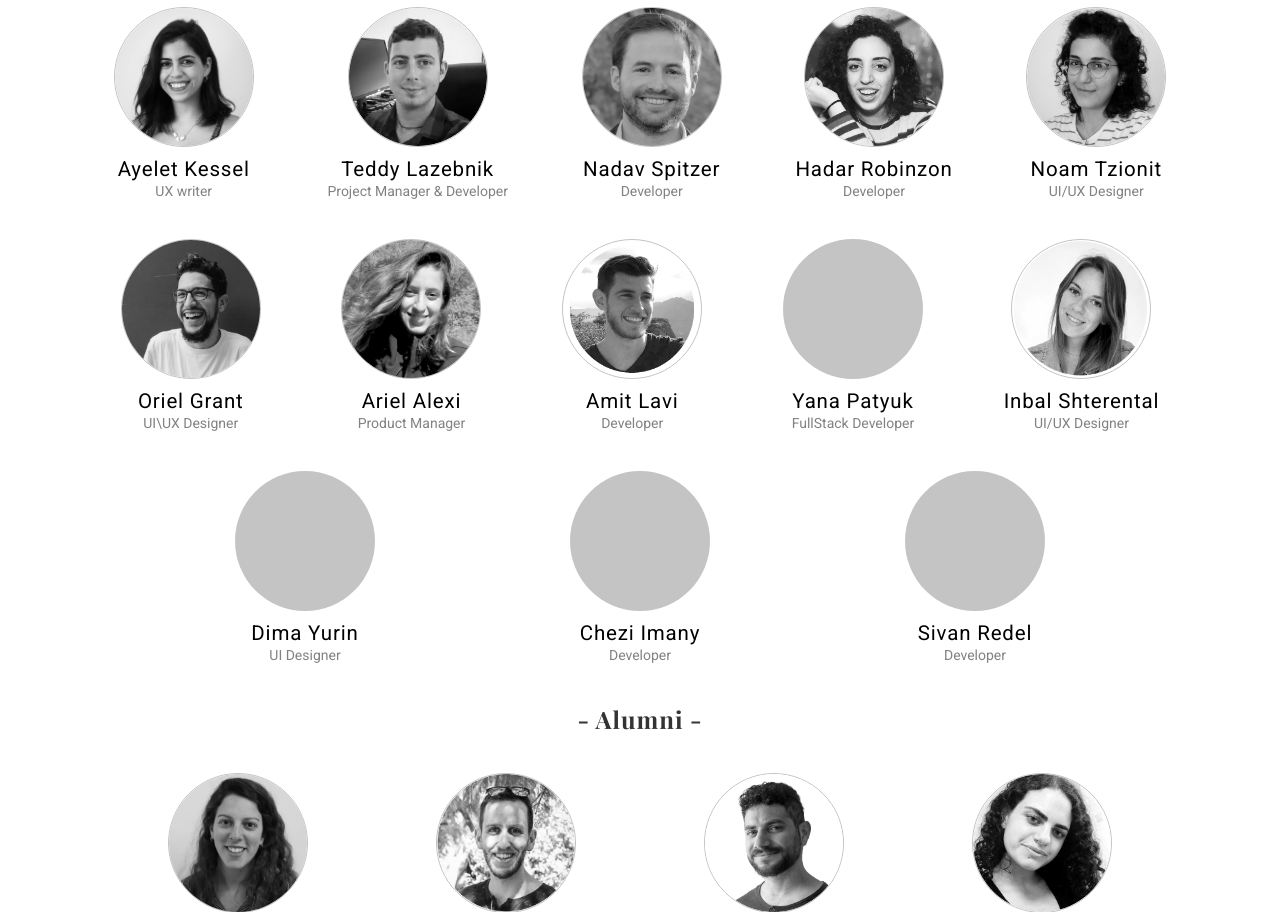
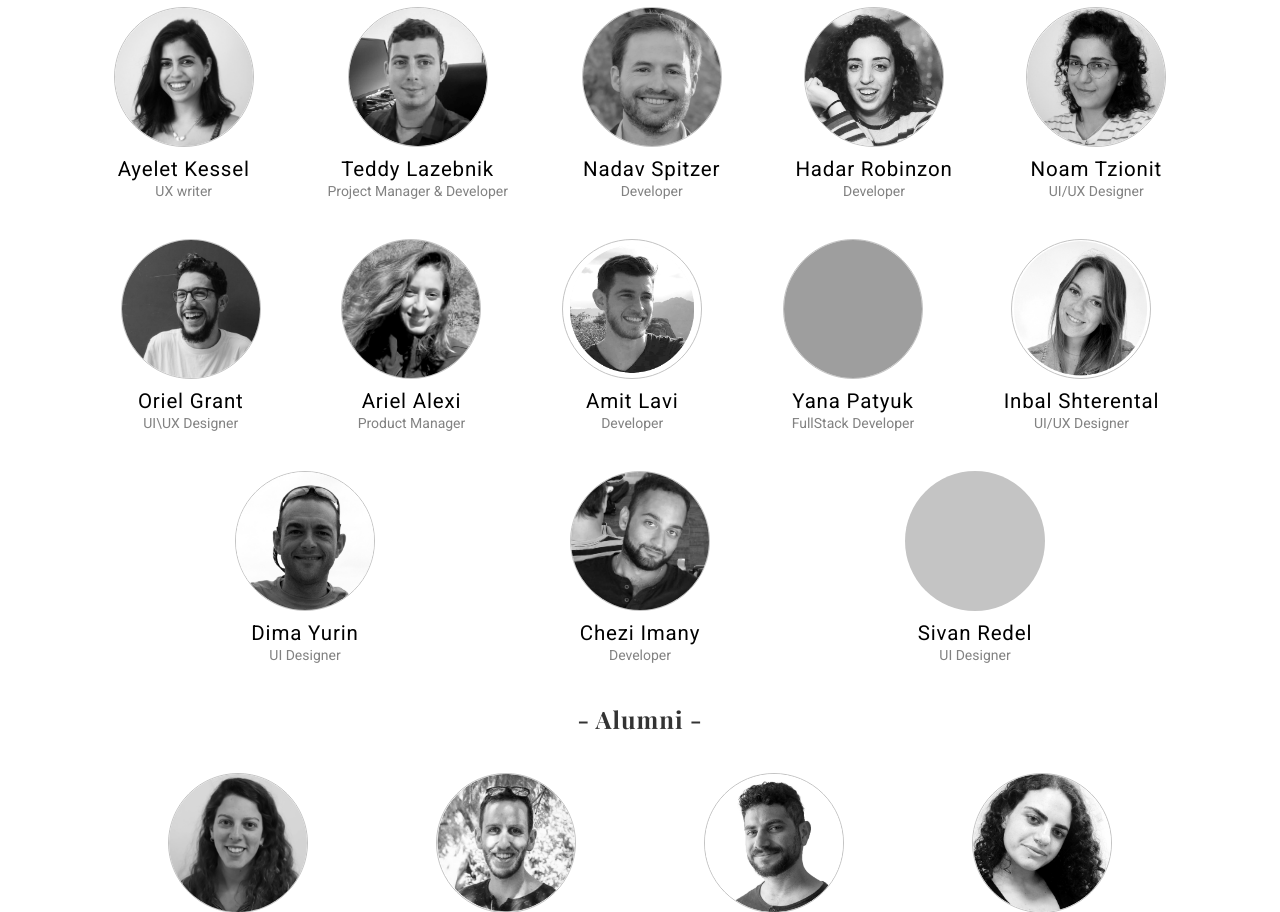
Before and after one commit to lecture-developer/lecture_website_app_generator, a Flask app: page / in a window 1280 px wide; the page is wider, and only the part inside the window is pictured. Shown: the part 2624-3536 px from the top of that part. Run offline with Flask 2, Linux system fonts and the light colour scheme; some libraries are stand-ins or nearby versions; some web fonts are replaced; grey boxes are pictures that could not be loaded.

Commit message:
add faces to the index page

```diff
--- a/templates/index.html
+++ b/templates/index.html
@@ -129,7 +129,7 @@
 						<h5> Developer </h5>
 					</div>
 					<div class="member-item">
-						<div style="width: 140px; height: 140px; border-radius: 100%; background: #C4C4C4; margin-bottom: 10px;"></div>
+						<img src="../static/images/yana.png">
 						<h4>Yana Patyuk </h4>
 						<h5> FullStack Developer </h5>
 					</div>
@@ -141,19 +141,19 @@
 				</div>
 				<div class="personal-row space-evenly" style="margin-bottom: 30px;">
 					<div class="member-item">
-						<div style="width: 140px; height: 140px; border-radius: 100%; background: #C4C4C4; margin-bottom: 10px;"></div>
+						<img src="../static/images/dima.png">
 						<h4>Dima Yurin  </h4>
 						<h5> UI Designer </h5>
 					</div>
 					<div class="member-item">
-						<div style="width: 140px; height: 140px; border-radius: 100%; background: #C4C4C4; margin-bottom: 10px;"></div>
+						<img src="../static/images/chezi.png">
 						<h4>Chezi Imany</h4>
 						<h5> Developer </h5>
 					</div>
 					<div class="member-item">
 						<div style="width: 140px; height: 140px; border-radius: 100%; background: #C4C4C4; margin-bottom: 10px;"></div>
 						<h4>Sivan Redel  </h4>
-						<h5> Developer </h5>
+						<h5> UI Designer </h5>
 					</div>
 				</div>
 				<div class="personal-row space-evenly" style="margin-bottom: 30px;">
@@ -300,7 +300,7 @@
 						<h5> Developer </h5>
 					</div>
 					<div class="member-item">
-						<div style="width: 100px; height: 100px; border-radius: 100%; background: #C4C4C4; margin-bottom: 10px;"></div>
+						<img src="../static/images/yana.png">
 						<h4>Yana Patyuk </h4>
 						<h5> FullStack Developer </h5>
 					</div>
@@ -312,19 +312,19 @@
 				</div>
 				<div class="personal-row space-evenly w-100">
 					<div class="member-item">
-						<div style="width: 100px; height: 100px; border-radius: 100%; background: #C4C4C4; margin-bottom: 10px;"></div>
+						<img src="../static/images/dima.png">
 						<h4>Dima Yurin  </h4>
 						<h5> UI Designer </h5>
 					</div>
 					<div class="member-item">
-						<div style="width: 100px; height: 100px; border-radius: 100%; background: #C4C4C4; margin-bottom: 10px;"></div>
+						<img src="../static/images/chezi.png">
 						<h4>Chezi Imany</h4>
 						<h5> Developer </h5>
 					</div>
 					<div class="member-item">
 						<div style="width: 100px; height: 100px; border-radius: 100%; background: #C4C4C4; margin-bottom: 10px;"></div>
 						<h4>Sivan Redel  </h4>
-						<h5> Developer </h5>
+						<h5> UI Designer </h5>
 					</div>
 				</div>
 				<div class="personal-row space-evenly w-100">
```
Also changed, not shown: static/images/chezi.png (added), static/images/dima.png (added), 1 other file.
